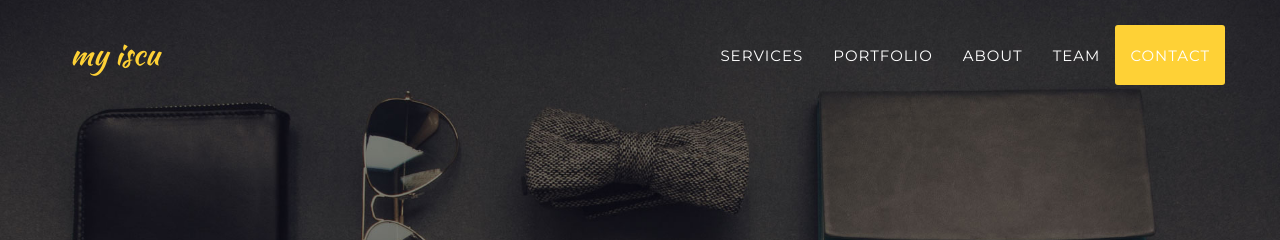
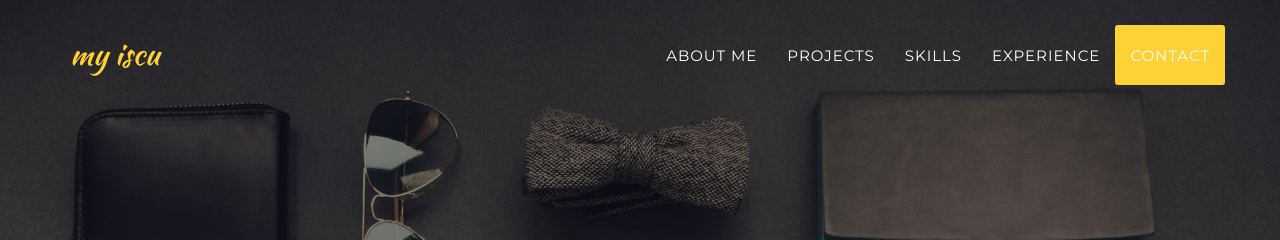
Before and after one commit to JJJ8312/JJJ8312, a Jekyll site: the page built from index.html, in a window 1280 px wide. Shown: the top 240 px of the page. Built offline with Jekyll 4.4.1, drawn with Linux system fonts in a browser that asks for light colours; some web fonts are replaced.

Commit message:
Update header.html

```diff
--- a/_includes/header.html
+++ b/_includes/header.html
@@ -19,16 +19,16 @@
                         <a href="#page-top"></a>
                     </li>
                     <li>
-                        <a class="page-scroll" href="#services">Services</a>
+                        <a class="page-scroll" href="#aboutMe">About Me</a>
                     </li>
                     <li>
-                        <a class="page-scroll" href="#portfolio">Portfolio</a>
+                        <a class="page-scroll" href="#projects">Projects</a>
                     </li>
                     <li>
-                        <a class="page-scroll" href="#about">About</a>
+                        <a class="page-scroll" href="#skills">Skills</a>
                     </li>
                     <li>
-                        <a class="page-scroll" href="#team">Team</a>
+                        <a class="page-scroll" href="#dxperience">Experience</a>
                     </li>
                     <li>
                         <a class="page-scroll" href="#contact">Contact</a>
```
